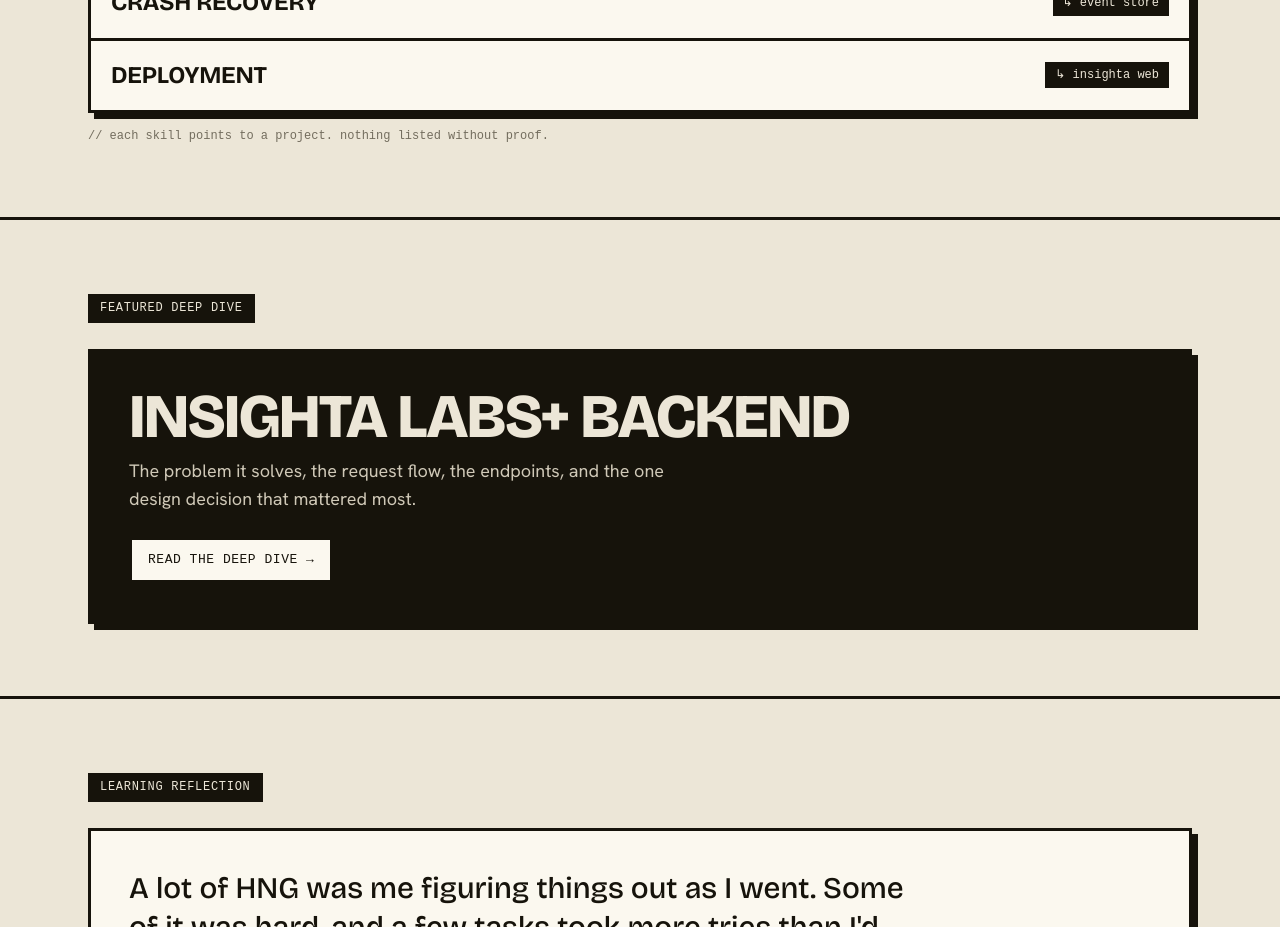
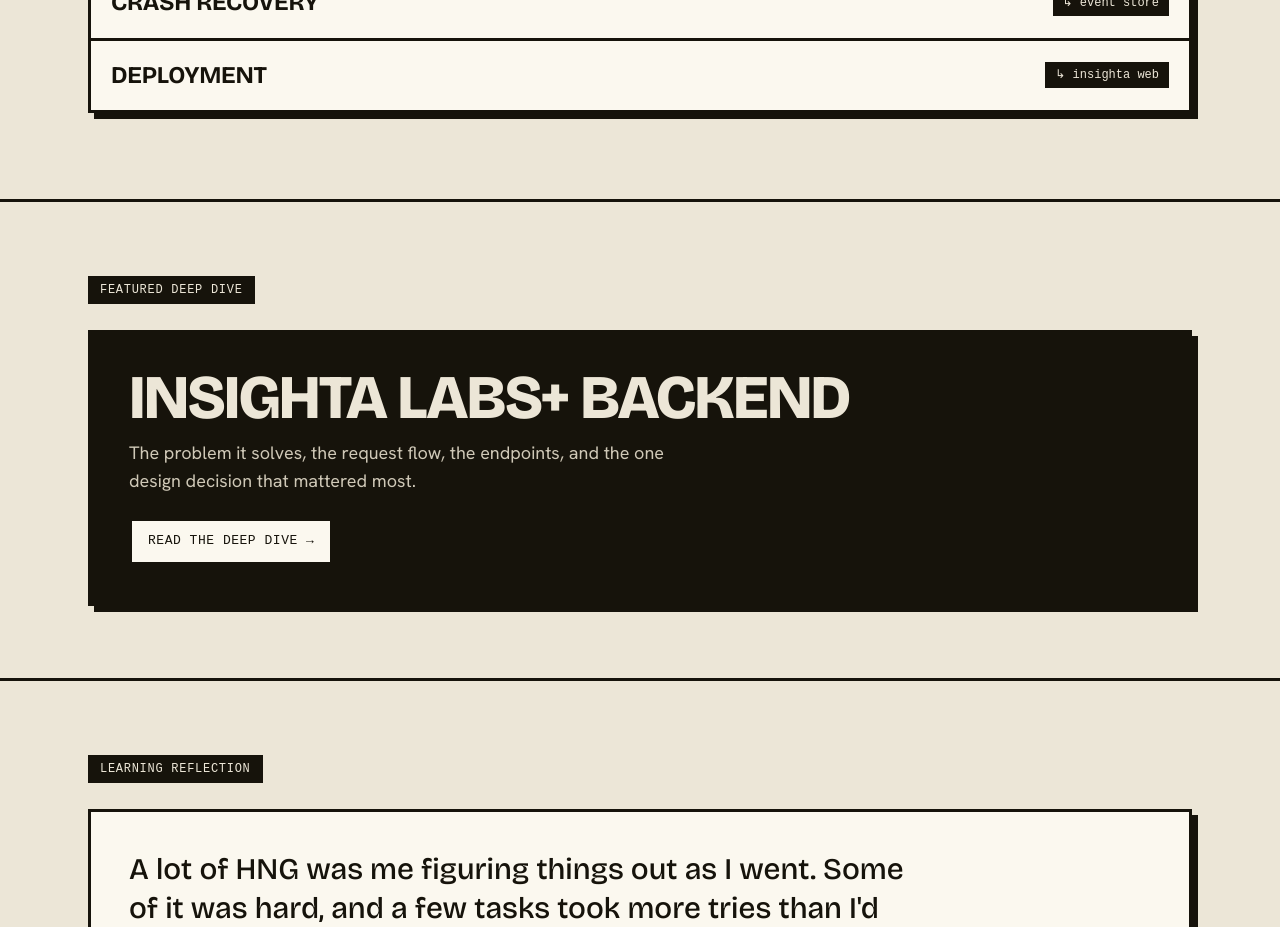
Before and after one commit to Yiranubari/portfolio-2, a React (Vite) app: page / in a window 1280 px wide. Shown: the part 3380-4307 px from the top of the page. Built offline with nearby package versions, Linux system fonts and the light colour scheme; a web font is replaced by a local one.

Commit message:
refactor(Home): remove redundant comment from skills section

```diff
--- a/src/pages/Home.jsx
+++ b/src/pages/Home.jsx
@@ -121,9 +121,7 @@
               color: "var(--faint)",
               marginTop: "14px",
             }}
-          >
-            // each skill points to a project. nothing listed without proof.
-          </p>
+          ></p>
         </div>
       </section>
 
```
